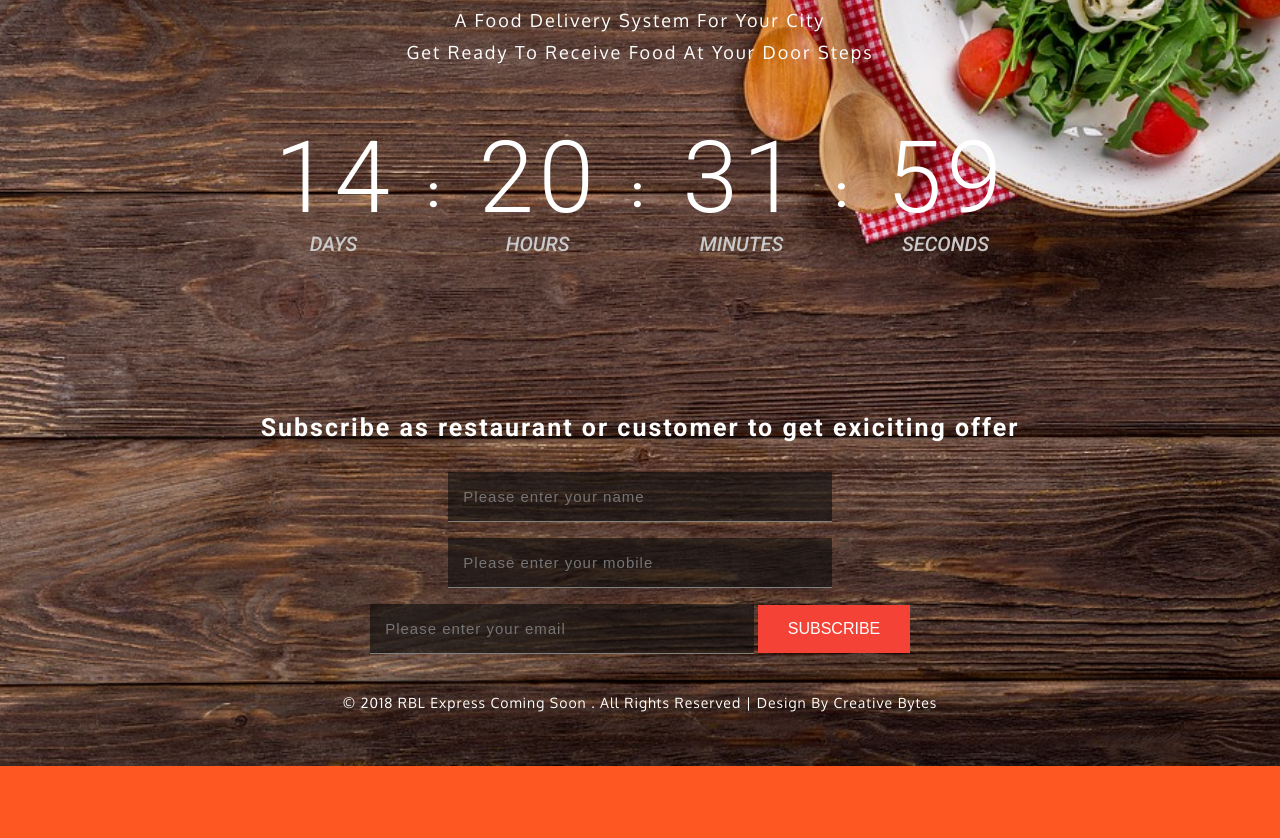
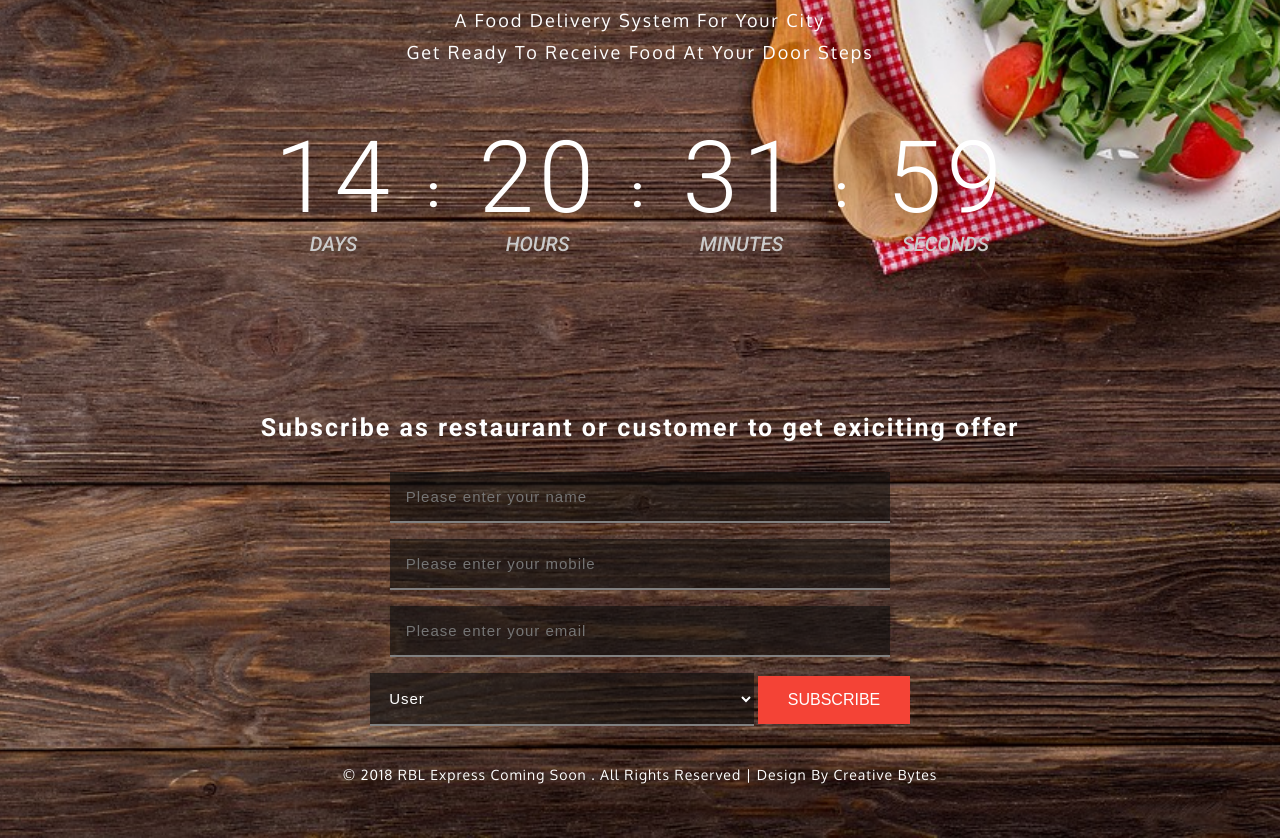
Before and after one commit to sb41singh/loading, a website: page public/index.html in a window 1280 px wide. Shown: the part 153-991 px from the top of the page. Before the commit the page ends 919 px from the top, so only its background shows below. Drawn offline with Linux system fonts and the light colour scheme.

Commit message:
dropdown added

```diff
--- a/public/css/style.css
+++ b/public/css/style.css
@@ -4,7 +4,6 @@ Author URL: http://w3layouts.com
 License: Creative Commons Attribution 3.0 Unported
 License URL: http://creativecommons.org/licenses/by/3.0/
 */
-
 
 /*-- Reset-Code --*/
 
@@ -77,7 +76,6 @@ a:hover {
     outline: none;
 }
 
-
 /*-- //Reset-Code --*/
 
 body {
@@ -100,7 +98,6 @@ body {
     background: rgba(14, 14, 13, 0.62);
 }
 
-
 /*--background--*/
 
 h1 {
@@ -120,9 +117,7 @@ p {
     font-family: 'Oxygen', sans-serif;
 }
 
-
 /*--//background--*/
-
 
 /*--timer--*/
 
@@ -215,9 +210,7 @@ p {
     padding: 2px;
 }
 
-
 /* --//timer-- */
-
 
 /*--newsletter--*/
 
@@ -245,7 +238,7 @@ body {
 
 .newsletter input[type="email"] {
     padding: 16px 2%;
-    width: 50%;
+    width: 65%;
     margin-right: 0px;
     letter-spacing: 1px;
     font-size: 15px;
@@ -258,10 +251,28 @@ body {
     background: rgba(14, 14, 13, 0.62);
     margin-top: 1rem;
     box-sizing: border-box;
-    border-bottom: 1px solid gray;
+    border-bottom: 2px solid gray;
 }
 
 .newsletter input[type="text"] {
+    padding: 16px 2%;
+    width: 65%;
+    margin-right: 0px;
+    letter-spacing: 1px;
+    font-size: 15px;
+    color: #fff;
+    max-width: 96%;
+    outline: none;
+    border: none;
+    display: inline-block;
+    vertical-align: middle;
+    background: rgba(14, 14, 13, 0.62);
+    margin-top: 1rem;
+    box-sizing: border-box;
+    border-bottom: 2px solid gray;
+}
+
+.newsletter select {
     padding: 16px 2%;
     width: 50%;
     margin-right: 0px;
@@ -276,7 +287,7 @@ body {
     background: rgba(14, 14, 13, 0.62);
     margin-top: 1rem;
     box-sizing: border-box;
-    border-bottom: 1px solid gray;
+    border-bottom: 2px solid gray;
 }
 
 .newsletter input[type="submit"] {
@@ -300,9 +311,7 @@ body {
     background: rgba(247, 5, 87, 0.51);
 }
 
-
 /*--//newsletter--*/
-
 
 /*--copyright--*/
 
@@ -376,9 +385,7 @@ ul.w3ls-icons.w3l {
     border: 2px solid #f26522;
 }
 
-
 /*--//copyright--*/
-
 
 /*--responsive-design--*/
 
@@ -776,5 +783,4 @@ ul.w3ls-icons.w3l {
     }
 }
 
-
 /*--//responsive-design--*/
--- a/public/index.html
+++ b/public/index.html
@@ -46,6 +46,10 @@
 					<input type="text" name="name" size="30" required="" placeholder="Please enter your name" />
 					<input type="text" name="phone" size="30" required="" placeholder="Please enter your mobile" />
 					<input type="email" name="email" size="30" required="" placeholder="Please enter your email" />
+					<select name="type">
+						<option value="user" selected>User</option>
+						<option value="restaurant">Restaurant</option>
+					</select>
 					<input type="submit" value="Subscribe" />
 				</form>
 			</div>
```
